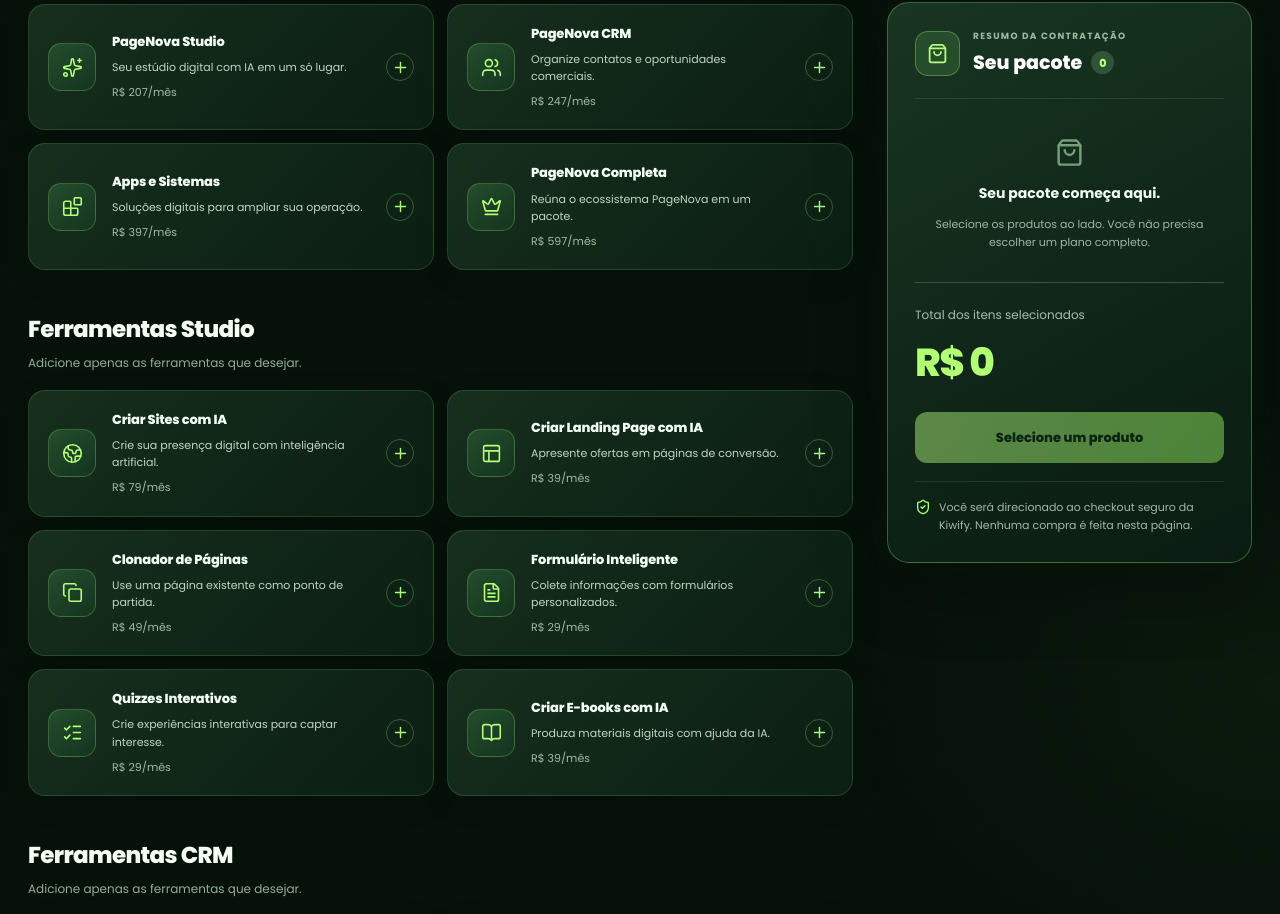
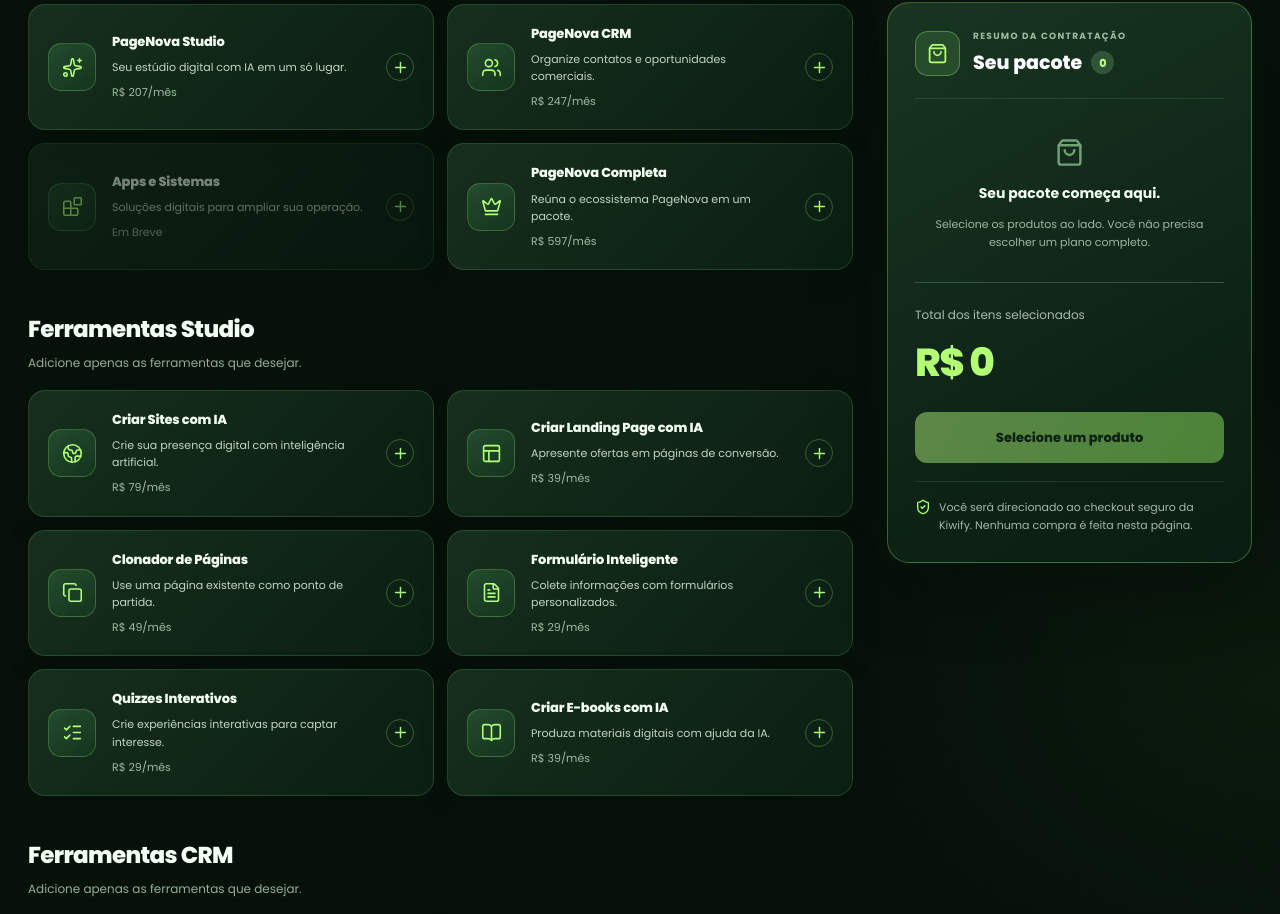
Before and after one commit to dramaflix2026-stack/pagenova-ai, a Next.js app in the folder frontend/: page /teste/montar-pacote in a window 1280 px wide. Shown: the part 913-1827 px from the top of the page. Built offline with nearby package versions, Linux system fonts and the light colour scheme.

Commit message:
fix(package builder): disable unreleased Apps e Sistemas selection

```diff
--- a/frontend/src/app/teste/montar-pacote/page.tsx
+++ b/frontend/src/app/teste/montar-pacote/page.tsx
@@ -31,7 +31,7 @@ export default function MontarPacote(){
  const [selected,setSelected]=useState<string[]>([]);
  const [now,setNow]=useState<number|null>(null);
  useEffect(()=>{setNow(Date.now());const interval=window.setInterval(()=>setNow(Date.now()),1000);return ()=>window.clearInterval(interval)},[]);
- useEffect(()=>{const plan=new URLSearchParams(window.location.search).get("plan");if(plan&&products.some(p=>p.id===plan))setSelected([plan]);},[]);
+ useEffect(()=>{const plan=new URLSearchParams(window.location.search).get("plan");if(plan&&plan!=="apps"&&products.some(p=>p.id===plan))setSelected([plan]);},[]);
  const included=useMemo(()=>new Set(selected.flatMap(id=>products.find(p=>p.id===id)?.includes||[])),[selected]);
  const chosen=products.filter(p=>selected.includes(p.id));
  const priced=chosen.filter(p=>p.price!==null);
@@ -45,6 +45,7 @@ export default function MontarPacote(){
  const remaining=Math.max(0,Math.floor(((countdownTarget)-(now??countdownTarget))/1000));
  const countdown=[Math.floor(remaining/86400),Math.floor(remaining%86400/3600),Math.floor(remaining%3600/60),remaining%60];
  function toggle(id:string){
+  if(id==="apps")return;
   setSelected(current=>{
    if(current.includes(id))return current.filter(x=>x!==id);
    const next=[...current,id];
@@ -66,7 +67,7 @@ export default function MontarPacote(){
     {["Planos","Studio","CRM"].map(group=><section key={group} className="mp-group"><div className="mp-group-title"><h2>{group==="Planos"?"Pacotes completos":group==="Studio"?"Ferramentas Studio":"Ferramentas CRM"}</h2><p>{group==="Planos"?"Escolha um pacote ou pule esta etapa.":"Adicione apenas as ferramentas que desejar."}</p></div><div className="mp-products">{products.filter(p=>p.group===group).map(p=>{
       const isIncluded=!selected.includes(p.id)&&included.has(p.id);
       const active=selected.includes(p.id);
-      return <button key={p.id} type="button" disabled={isIncluded} className={"mp-product"+(active?" active":"")} onClick={()=>toggle(p.id)} aria-pressed={active}><span className="mp-check">{(()=>{const Icon=icons[p.id]||LayoutTemplate;return <Icon size={21} strokeWidth={1.8}/>})()}</span><span className="mp-product-info"><strong>{p.name}</strong><span className="mp-product-benefit">{benefits[p.id]}</span><small>{isIncluded?"Já incluído no seu pacote":p.price!==null?money(p.price)+"/mês":"Consulte condições no checkout"}</small></span><span className="mp-action">{active?<Check size={17}/>:isIncluded?<Check size={16}/>:<Plus size={17}/>}</span></button>;
+      return <button key={p.id} type="button" disabled={isIncluded||p.id==="apps"} className={"mp-product"+(active?" active":"")} onClick={()=>toggle(p.id)} aria-pressed={active}><span className="mp-check">{(()=>{const Icon=icons[p.id]||LayoutTemplate;return <Icon size={21} strokeWidth={1.8}/>})()}</span><span className="mp-product-info"><strong>{p.name}</strong><span className="mp-product-benefit">{benefits[p.id]}</span><small>{p.id==="apps"?"Em Breve":isIncluded?"Já incluído no seu pacote":p.price!==null?money(p.price)+"/mês":"Consulte condições no checkout"}</small></span><span className="mp-action">{active?<Check size={17}/>:isIncluded?<Check size={16}/>:<Plus size={17}/>}</span></button>;
     })}</div></section>)}
    </div>
    <aside className="mp-summary"><div className="mp-summary-inner"><div className="mp-summary-heading"><span className="mp-summary-icon"><ShoppingBag size={21}/></span><div><small>RESUMO DA CONTRATAÇÃO</small><h2>Seu pacote <span>{chosen.length}</span></h2></div></div>{chosen.length===0?<div className="mp-empty"><ShoppingBag size={29}/><p>Seu pacote começa aqui.</p><small>Selecione os produtos ao lado. Você não precisa escolher um plano completo.</small></div>:<div className="mp-selected">{chosen.map(p=><div key={p.id} className="mp-selected-row"><span>{p.name}</span><button type="button" onClick={()=>toggle(p.id)} aria-label={"Remover "+p.name}><Minus size={15}/></button></div>)}</div>}
```
